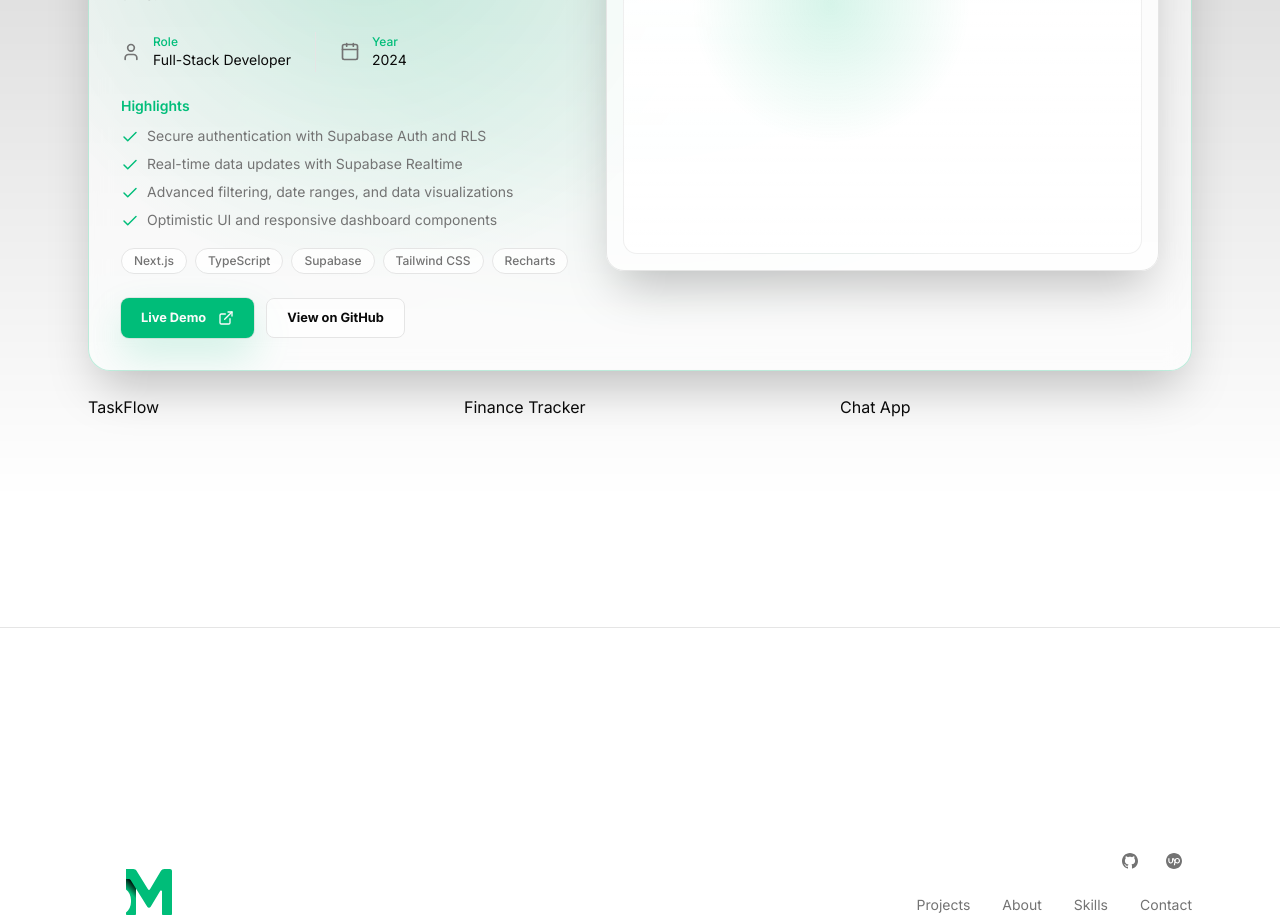
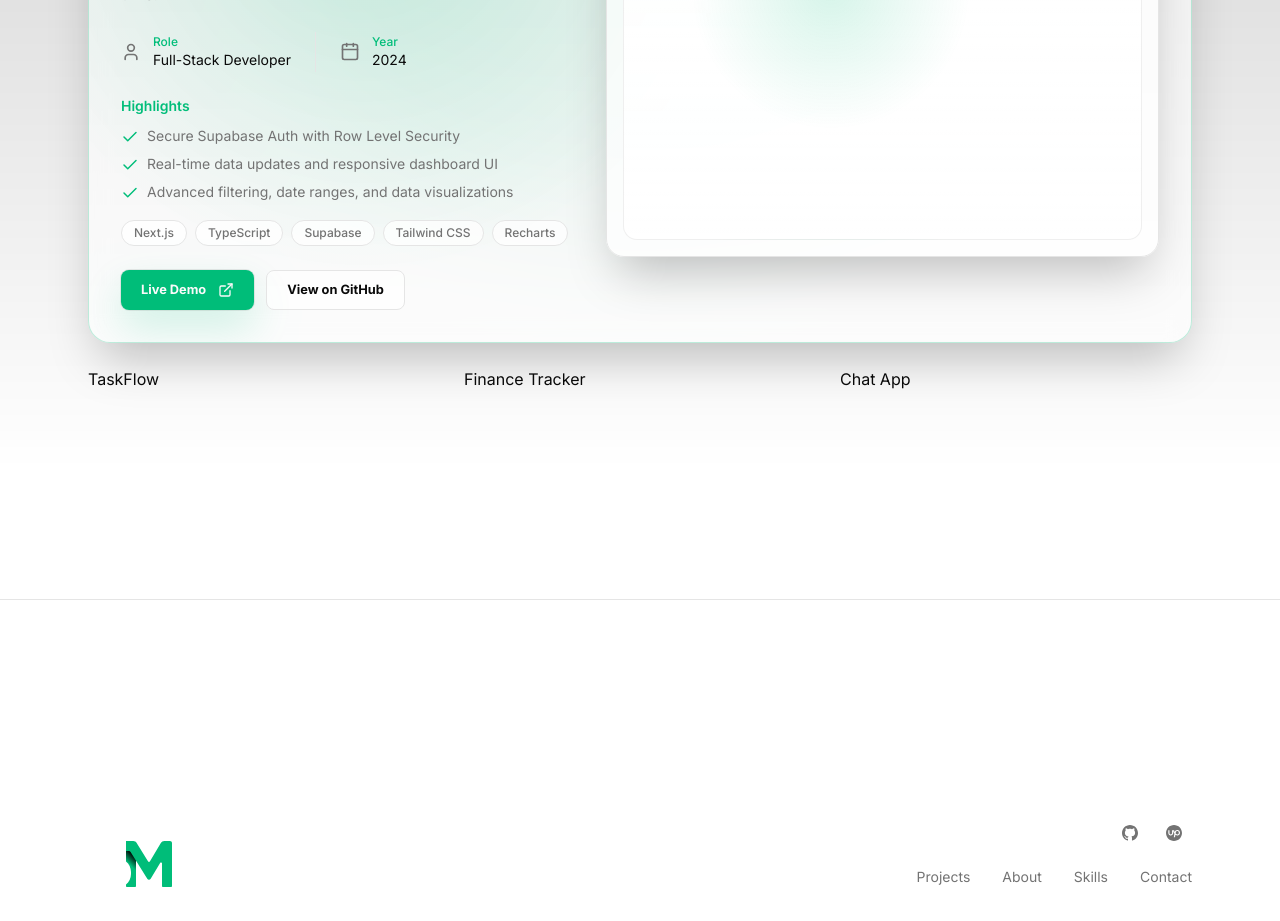
Before and after one commit to svsxn/portfolio, a Next.js app: page / in a window 1280 px wide. Shown: the part 1340-2261 px from the top of the page. Built offline with nearby package versions, Linux system fonts and the light colour scheme.

Commit message:
docs: reduce highlights

```diff
--- a/data/projects.ts
+++ b/data/projects.ts
@@ -8,10 +8,9 @@ export const projects: Project[] = [
     role: "Full-Stack Developer",
     stack: ["Next.js", "TypeScript", "Supabase", "Tailwind CSS", "Recharts"],
     highlights: [
-      "Secure authentication with Supabase Auth and RLS",
-      "Real-time data updates with Supabase Realtime",
+      "Secure Supabase Auth with Row Level Security",
+      "Real-time data updates and responsive dashboard UI",
       "Advanced filtering, date ranges, and data visualizations",
-      "Optimistic UI and responsive dashboard components",
     ],
     liveUrl: "#",
     githubUrl: "#",
```
